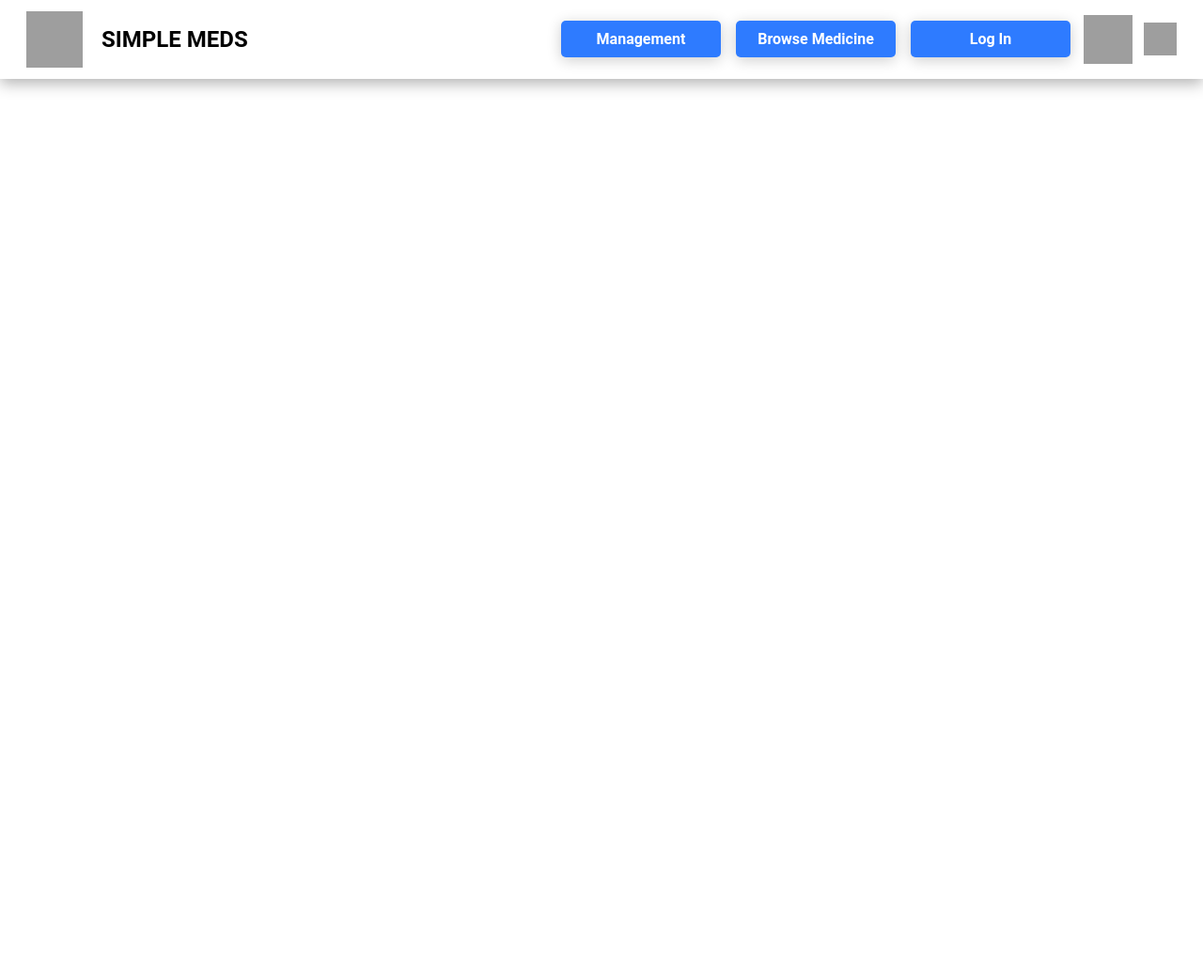
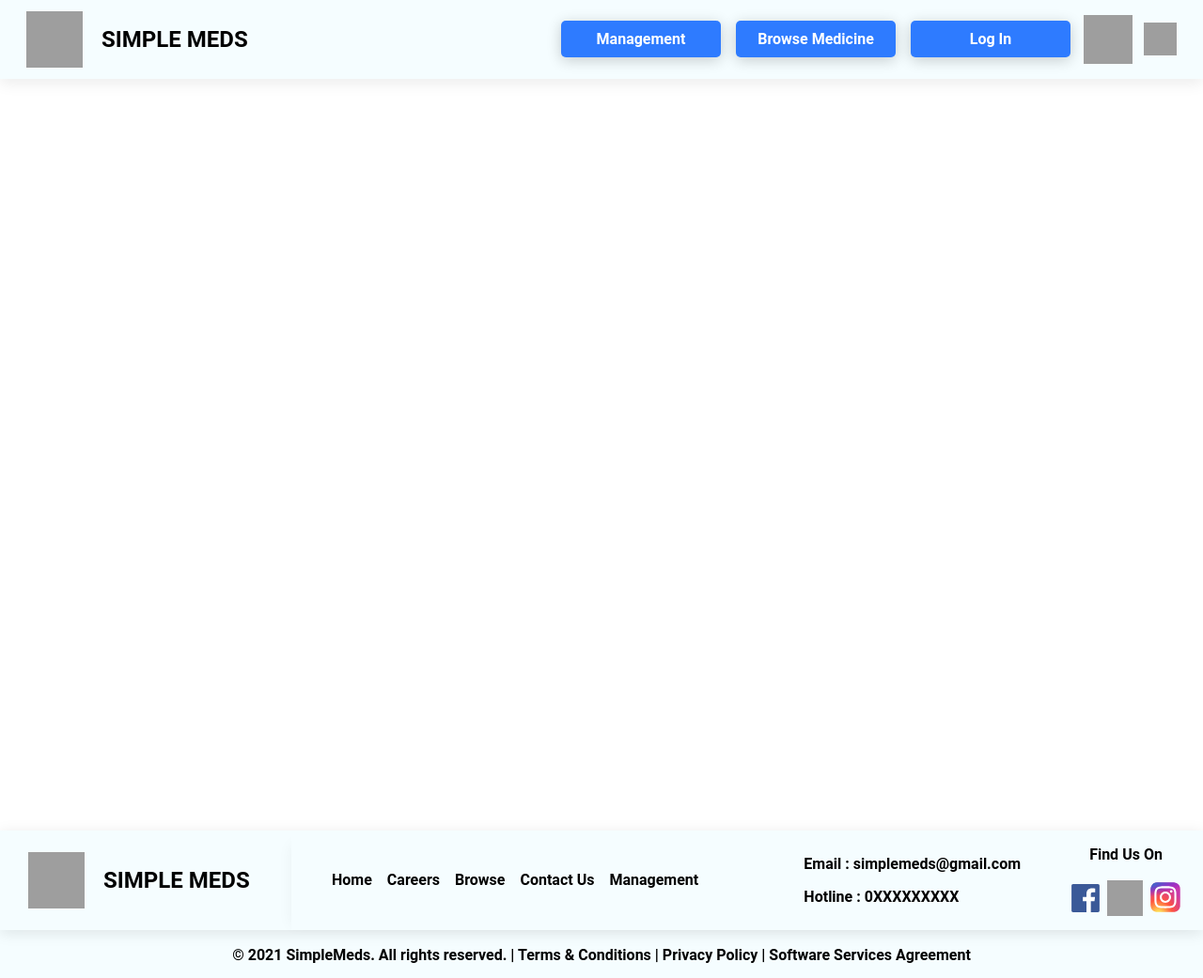
Before and after one commit to Akalanka47000/Online-Pharmacy-Portal, a PHP site: template pages/home/home.html in a window 1280 px wide. Shown: the whole page at 94% size. Before the commit the page ends 97 px from the top, so only its background shows below. Run offline with PHP 8.4, Linux system fonts and the light colour scheme; the template is opened without the code that fills it, so the values that code supplies are empty; grey boxes are pictures that could not be loaded.

Commit message:
Footer added

```diff
--- a/components/layout/footer/Footer.html
+++ b/components/layout/footer/Footer.html
@@ -1,3 +1,71 @@
 <html>
-this is the footer
+  <head>
+    <link
+      rel="stylesheet"
+      href="/Online-Pharmacy-Portal/components/layout/footer/footer.css"
+    />
+    <link rel="stylesheet" href="/Online-Pharmacy-Portal/globals.css" />
+    <script src="/Online-Pharmacy-Portal/components/layout/footer/footer.js"></script>
+  </head>
+  <body>
+    <div class="footer column justify-between">
+      <div class="w-full row justify-between topSection">
+        <div class="footerHeading row justify-start">
+          <img src="./assets/images/logo.svg" alt="logo" class="logo" />
+          <h1 class="footerTitle">SIMPLE MEDS</h1>
+        </div>
+
+        <div class="w-full footerContent row justify-between">
+          <div class="footerLinks row">
+            <a href="/" class="footerLink">Home</a>
+            <a href="/" class="footerLink">Careers</a>
+            <a href="/" class="footerLink">Browse</a>
+            <a href="/" class="footerLink">Contact Us</a>
+            <a href="/" class="footerLink">Management</a>
+          </div>
+          <div class="row justify-center footerContacts">
+            <div class="email_hotline">
+              <p>Email : simplemeds@gmail.com</p>
+              <p>Hotline : 0XXXXXXXXX</p>
+            </div>
+            <div class="findUs column justify-center">
+              <p>Find Us On</p>
+              <div class="socialLinks">
+                <a href="https://www.facebook.com/">
+                  <img
+                    src="./assets/images/footer/facebook.svg"
+                    alt="facebook"
+                    class="socialIcon"
+                    style="width: 30px; height: 30px"
+                /></a>
+                <a href="https://twitter.com/">
+                  <img
+                    src="./assets/images/footer/twitter.svg"
+                    alt="twitter"
+                    class="socialIcon"
+                    style="
+                      width: 38px;
+                      height: 38px;
+                      margin: 0px;
+                      margin-bottom: 11px;
+                    "
+                /></a>
+                <a href="https://www.instagram.com/">
+                  <img
+                    src="./assets/images/footer/instagram.svg"
+                    alt="instagram"
+                    class="socialIcon"
+                    style="width: 32px; height: 32px"
+                /></a>
+              </div>
+            </div>
+          </div>
+        </div>
+      </div>
+      <div class="copyright">
+        © 2021 SimpleMeds. All rights reserved. | Terms & Conditions | Privacy
+        Policy | Software Services Agreement
+      </div>
+    </div>
+  </body>
 </html>
--- a/components/layout/footer/footer.css
+++ b/components/layout/footer/footer.css
@@ -0,0 +1,100 @@
+.footer {
+  background-color: #f5fdff;
+  font-weight: 600;
+}
+
+.topSection {
+  box-shadow: 0px 3px 15px -0px rgba(0, 0, 0, 0.1);
+}
+
+.footerHeading {
+  margin-left: 10px;
+  margin-right: 10px;
+}
+
+.footerTitle {
+  width: 190px;
+}
+
+.footerContent {
+  padding-left: 35px;
+  box-shadow: -10px 5px 15px -10px rgba(0, 0, 0, 0.05);
+}
+
+.footerLinks {
+  width: 50%;
+  flex-wrap: wrap;
+}
+
+.footerLink {
+  margin: 8px;
+  color: #000000;
+  text-decoration: none;
+  transition: all 0.4s ease;
+}
+
+.footerLink:hover {
+  color: #2e7bff;
+}
+
+.email_hotline {
+  text-align: start;
+  margin-right: 50px;
+}
+
+.findUs {
+  margin-right: 20px;
+}
+
+.socialIcon {
+  width: 50px;
+  height: 50px;
+  margin: 4px;
+  margin-bottom: 15px;
+  transition: all 0.4s ease;
+}
+
+.socialIcon:hover {
+  filter: brightness(150%);
+}
+
+.copyright {
+  text-align: center;
+  margin-top: 17px;
+  margin-bottom: 15px;
+}
+
+@media screen and (max-width: 960px) {
+  .topSection,
+  .footerContent,
+  .footerContacts {
+    display: flex;
+    flex-direction: column !important;
+    padding-left: 0px;
+  }
+
+  .footerHeading {
+    width: 100% !important;
+    align-items: center !important;
+    justify-content: center !important;
+  }
+
+  .footerTitle {
+    width: auto;
+  }
+
+  .footerLinks {
+    width: 100%;
+    align-items: center;
+    justify-content: center;
+  }
+
+  .email_hotline {
+    text-align: center;
+    margin-right: 0px;
+  }
+
+  .findUs {
+    margin-right: 0px;
+  }
+}
--- a/components/layout/navbar/navbar.css
+++ b/components/layout/navbar/navbar.css
@@ -1,6 +1,9 @@
 .navbar {
-  box-shadow: 0px 5px 15px -0px rgba(0, 0, 0, 0.3);
+  background-color: #f5fdff;
+  box-shadow: 0px 5px 15px -0px rgba(0, 0, 0, 0.075);
   padding: 8px;
+  position: relative;
+  z-index: 0;
 }
 
 .mobileNavbar {
--- a/components/layout/navbar/navbar.html
+++ b/components/layout/navbar/navbar.html
@@ -10,7 +10,7 @@
   <body>
     <div class="navbar row justify-between">
       <div class="row justify-center">
-        <img src="./assets/images/navbar/logo.svg" alt="logo" class="logo" />
+        <img src="./assets/images/logo.svg" alt="logo" class="logo" />
         <h1>SIMPLE MEDS</h1>
       </div>
 
@@ -57,7 +57,7 @@
       <div class="h-full column justify-center">
         <div class="column justify-center headingMobile">
           <img
-            src="./assets/images/navbar/logo.svg"
+            src="./assets/images/logo.svg"
             alt="logo"
             class="logoMobile"
           />
--- a/globals.css
+++ b/globals.css
@@ -3,7 +3,7 @@ html {
 }
 
 body {
-  margin: 0;
+  margin: 0 !important;
 }
 
 .row {
--- a/pages/home/home.html
+++ b/pages/home/home.html
@@ -1,6 +1,7 @@
 <section>
   <!-- Navbar -->
   <?php $PATH = $_SERVER["DOCUMENT_ROOT"]."/Online-Pharmacy-Portal/components/layout/navbar/"; include($PATH."navbar.html"); ?>
-  <!-- Footer
-  <?php $PATH = $_SERVER["DOCUMENT_ROOT"]."/Online-Pharmacy-Portal/components/layout/footer/"; include($PATH."footer.html"); ?> -->
+  <div style="height: 100vh; background-color: white;"></div>
+  <!-- Footer -->
+  <?php $PATH = $_SERVER["DOCUMENT_ROOT"]."/Online-Pharmacy-Portal/components/layout/footer/"; include($PATH."footer.html"); ?>
 </section>
```
Also changed, not shown: assets/images/footer/facebook.svg (added), assets/images/footer/instagram.svg (added), assets/images/footer/twitter.svg (added), assets/images/logo.jpg (deleted), assets/images/logo.svg (renamed from assets/images/navbar/logo.svg), components/layout/footer/footer.js (added).
